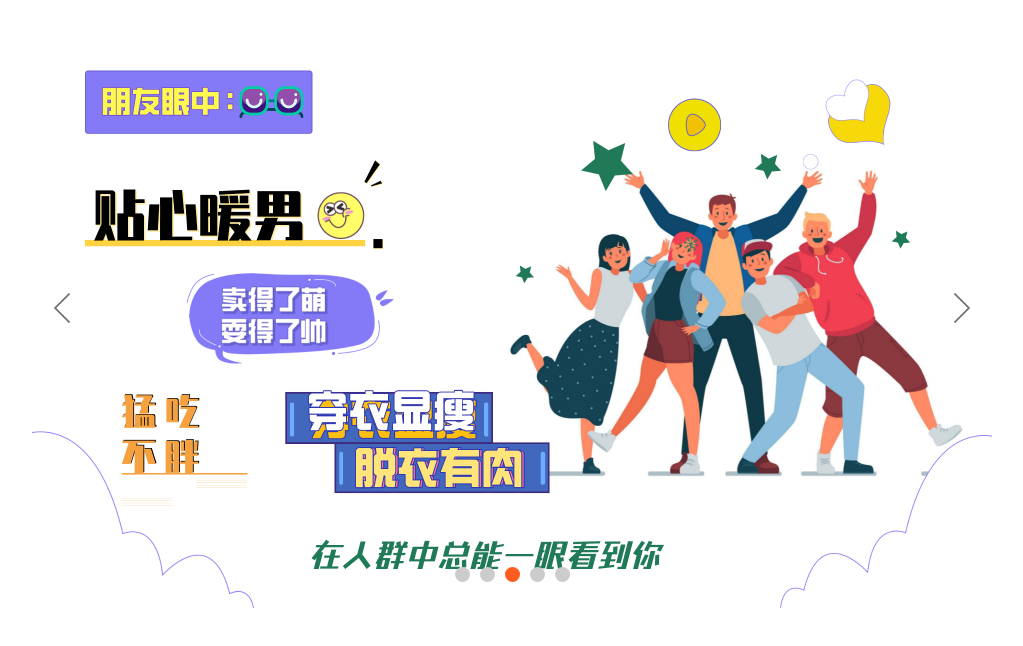
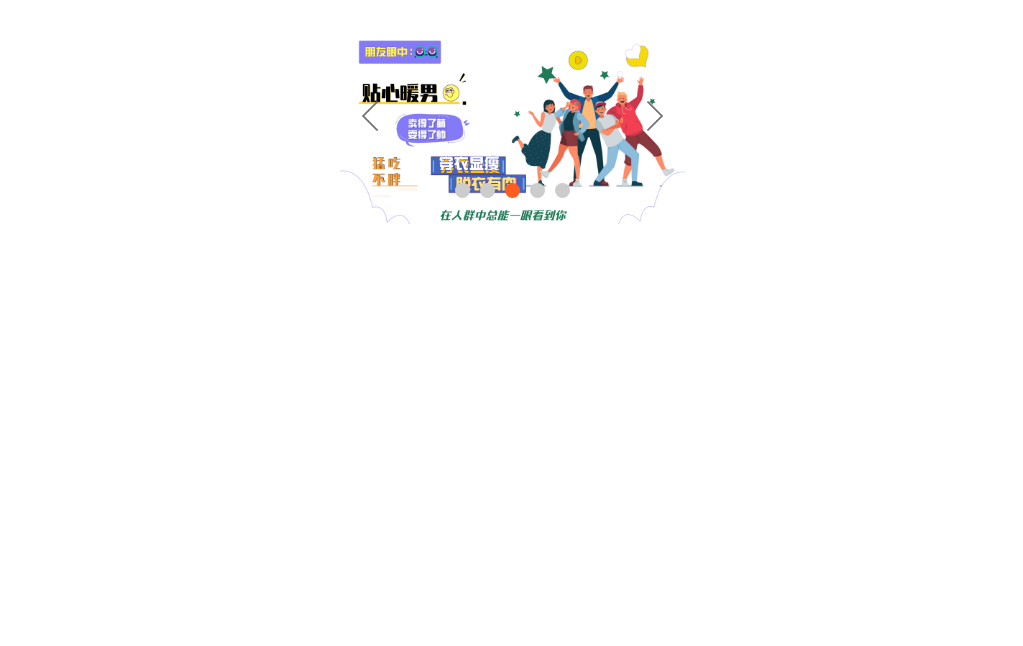
Before and after one commit to whlovey/swiper_widget-netlify, a plain HTML site: page index.html in a window 1280 px wide. Shown: the whole page, without its empty margins (128-1151 px from the left). Drawn offline with Linux system fonts and the light colour scheme.

Commit message:
modify size

```diff
--- a/index.html
+++ b/index.html
@@ -6,8 +6,8 @@
 	<style>
 		ul{padding: 0; list-style: none;}
 		.swiper-list{
-			width: 960px;
-			height: 600px;
+			width: 345px;
+			height: 216px;
 			margin: 0 auto;
 			position: relative;
 			overflow: hidden;
```
